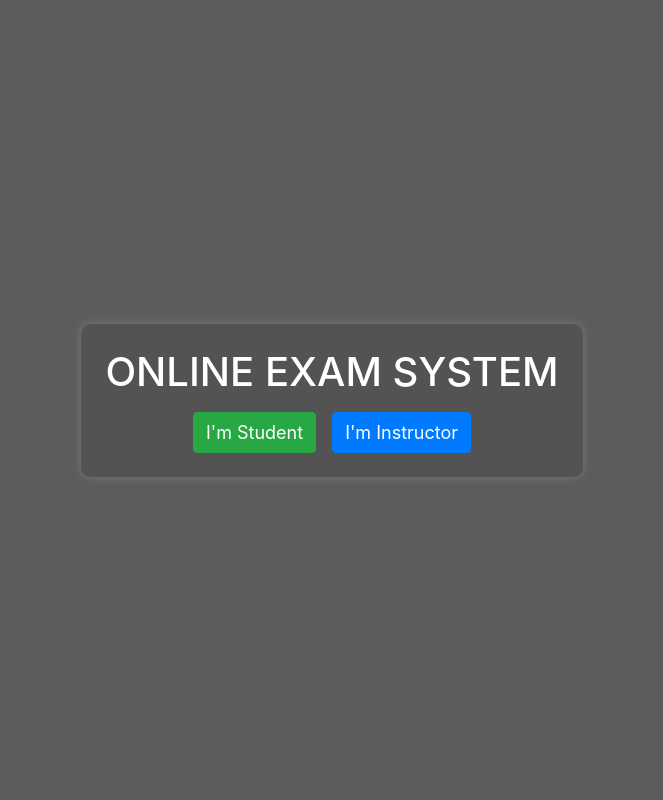
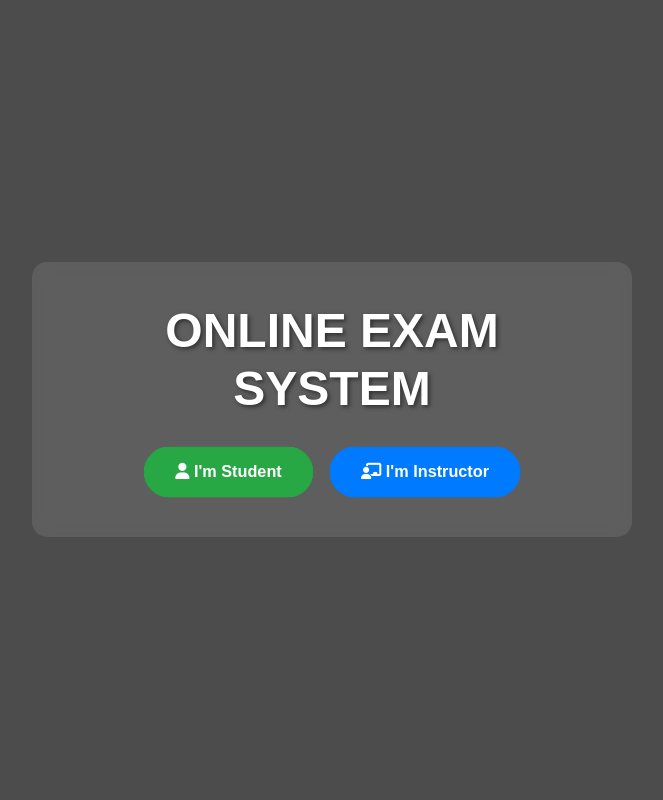
Before and after one commit to omar-rehann/Online-Examntion-System, a PHP site: page / in a window 1280 px wide. Shown: the whole page, without its empty margins (308-971 px from the left). Run offline with PHP 8.4, Linux system fonts and the light colour scheme; some libraries are stand-ins or nearby versions.

Commit message:
Last version

```diff
--- a/index.php
+++ b/index.php
@@ -9,43 +9,59 @@
     <title>ONLINE EXAM SYSTEM</title>
     <link rel="icon" href="favicon.ico">
     <link href="https://stackpath.bootstrapcdn.com/bootstrap/4.4.1/css/bootstrap.min.css" rel="stylesheet" integrity="sha384-Vkoo8x4CGsO3+Hhxv8T/Q5PaXtkKtu6ug5TOeNV6gBiFeWPGFN9MuhOf23Q9Ifjh" crossorigin="anonymous">
-    <link rel="stylesheet" href="style/css/shape.css">
-</head>
+    <!-- Font Awesome Icons -->
+    <link rel="stylesheet" href="https://cdnjs.cloudflare.com/ajax/libs/font-awesome/6.4.0/css/all.min.css">
+    <!-- Animate.css -->
+    <link rel="stylesheet" href="https://cdnjs.cloudflare.com/ajax/libs/animate.css/4.1.1/animate.min.css">
+    <link rel="stylesheet" href="style.css">
 
 <body>
+    <!-- Preloader -->
     <div class="preloader"></div>
 
-    <!-- start header -->
+    <!-- Header Section -->
     <header id="home" class="block">
-
-    <div class="header-overlay d-flex align-items-center">
         <div class="header-overlay d-flex align-items-center">
             <div class="container d-flex justify-content-center">
-        <div class="header-box text-center p-4">
+                <div class="header-box text-center">
                     <h1 class="text-white">ONLINE EXAM SYSTEM</h1>
-            <div class="d-flex justify-content-center mt-3">
-                <a class="btn btn-success text-white title-link mx-2" href="student">I'm Student</a>
-                <a class="btn btn-primary text-white title-link mx-2" href="instructor">I'm Instructor</a>
+                    <div class="d-flex flex-wrap justify-content-center mt-3">
+                        <a class="btn btn-success text-white title-link" href="student">
+                            <i class="fas fa-user"></i> I'm Student
+                        </a>
+                        <a class="btn btn-primary text-white title-link" href="instructor">
+                            <i class="fas fa-chalkboard-teacher"></i> I'm Instructor
+                        </a>
                     </div>
                 </div>
             </div>
         </div>
+    </header>
 
-
-</div>
-
-
-    </header>
+    <!-- Same original scripts -->
     <script src="https://code.jquery.com/jquery-2.2.4.min.js" integrity="sha256-BbhdlvQf/xTY9gja0Dq3HiwQF8LaCRTXxZKRutelT44=" crossorigin="anonymous"></script>
     <script src="https://unpkg.com/@popperjs/core@2"></script>
     <script src="https://stackpath.bootstrapcdn.com/bootstrap/4.4.1/js/bootstrap.min.js" integrity="sha384-wfSDF2E50Y2D1uUdj0O3uMBJnjuUD4Ih7YwaYd1iqfktj0Uod8GCExl3Og8ifwB6" crossorigin="anonymous"></script>
-	<script src="https://cdnjs.cloudflare.com/ajax/libs/jquery-backstretch/2.1.18/jquery.backstretch.min.js" integrity="sha256-OZZMwc3o7txR3vFfunl0M9yk3SayGp444eZdL9QDi1Y=" crossorigin="anonymous"></script>	  <script type="text/javascript">
-	  jQuery(document).ready(function(){
-		$.backstretch("BackGround/photo.jpg");
+    <script src="https://cdnjs.cloudflare.com/ajax/libs/jquery-backstretch/2.1.18/jquery.backstretch.min.js" integrity="sha256-OZZMwc3o7txR3vFfunl0M9yk3SayGp444eZdL9QDi1Y=" crossorigin="anonymous"></script>
+    <script>
+        jQuery(document).ready(function() {
+    // Preloader
+    setTimeout(function() {
+        $('.preloader').fadeOut('slow');
+
+        // Activate card animations after preloader finishes
+        setTimeout(function() {
+            $('.header-box').addClass('animate');
+
+            // Add pulse animation to buttons after they appear
+            setTimeout(function() {
+                $('.title-link').addClass('pulse');
+            }, 1500);
+        }, 300);
+    }, 1500);
+    // Background with backstretch
+    $.backstretch("BackGround/photo.jpg", { speed: 500 });
 });
     </script>
-	 <script src="style/js/home.js"></script>
-
 </body>
-
 </html>
--- a/instructor/app/model/admin.class.php
+++ b/instructor/app/model/admin.class.php
@@ -2,7 +2,7 @@
 
 class admin extends dbh {
 
-    // الحصول على جميع المدرسين (غير الـ Admin)
+    // الحصول على جميع الدكاتره  (غير الـ Admin)
     public function getAllInstructors() {
         $db = $this->connect();
         $query = "SELECT * FROM instructor WHERE !isAdmin";
@@ -65,7 +65,7 @@ class admin extends dbh {
         return true;
     }
 
-    // تعليق حساب مدرس
+    // تعليق حساب دكتور
     public function suspendInstructor($instructorID) {
         $db = $this->connect();
         $query = "UPDATE instructor SET suspended = 1 WHERE id = ?";
--- a/instructor/app/view/admin_students.php
+++ b/instructor/app/view/admin_students.php
@@ -70,7 +70,7 @@ if(isset($_GET['succImp']) and $_GET['succImp'] == 1){ ?>
               <?php }else{ ?>
                 <td><span class="badge badge-success">Active</span></td>
                 <td>
-                  <button type="button" class="btn btn-outline-secondary btn-block"
+                  <button type="button" class="btn btn-outline-dark btn-block"
 									onclick="customConfirm('app/controller/admin.inc.php?suspendStudent=<?php echo $student->id ?>','Are you sure you want to suspend this Student?','The Student has been suspended.')">
                     <i class="fa fa-ban"></i> Suspend</button>
                 </td>
--- a/instructor/app/view/groups.php
+++ b/instructor/app/view/groups.php
@@ -192,7 +192,7 @@ $allGroups = $group->getAll($_SESSION['mydata']->id);
                           <a type="button" class="btn btn-outline-success" href="?groups&invitations&id=<?php echo $group->id ?>"><i class="fa fa-envelope"></i> Invitations</a>
                         </td>
                         <td class="text-center">
-                          <a type="button" class="btn btn-outline-secondary" href="?groups&viewMembers&id=<?php echo $group->id ?>"><i class="fa fa-eye"></i> Members</a>
+                          <a type="button" class="btn btn-outline-dark" href="?groups&viewMembers&id=<?php echo $group->id ?>"><i class="fa fa-eye"></i> Members</a>
                         </td>
                         <td class="text-center">
                           <button type="button" class="btn btn-outline-danger" <?php echo ($group->members == 0)? '':'disabled' ?> onclick="javascript: if (confirm('Are you sure you want to delete this Group?'))
--- a/student/app/model/test.class.php
+++ b/student/app/model/test.class.php
@@ -511,6 +511,7 @@ class Test extends dbh { // الكلاس يرث من كلاس قاعدة الب
         $statement->bindParam(":studID", $_SESSION['student']->id);
         $statement->execute();
     }
+
     // دالة   تحديث إجابة الطالب في قاعدة البيانات
 
     public function insertOrUpdateAnswer($exam_id, $question_id, $student_id, $is_correct) {
--- a/student/style/js/student.js
+++ b/student/style/js/student.js
@@ -82,6 +82,7 @@ $("#updatePassword").submit(function(e) {
         }
     });
 });
+
 // التعامل مع إرسال نموذج طلب إعادة تعيين كلمة المرور
 $("#requestResetForm").submit(function(e) {
     e.preventDefault();
--- /dev/null
+++ b/style.css
@@ -0,0 +1,142 @@
+    /* Custom Styles with Animations */
+
+    body {
+        overflow-x: hidden;
+        font-family: 'Arial', sans-serif;
+    }
+
+    .preloader {
+        position: fixed;
+        top: 0;
+        left: 0;
+        width: 100%;
+        height: 100%;
+        background: white;
+        z-index: 9999;
+        display: flex;
+        justify-content: center;
+        align-items: center;
+        background-image: url('./style/images/loading.gif');
+        background-repeat: no-repeat;
+        background-color: #FFF;
+        background-position: center;
+    }
+
+    @keyframes spin {
+        to {
+            transform: rotate(360deg);
+        }
+    }
+
+    .header-overlay {
+        background: rgba(0, 0, 0, 0.7);
+        min-height: 100vh;
+        position: relative;
+    }
+
+    .header-box {
+        background: rgba(255, 255, 255, 0.1);
+        backdrop-filter: blur(10px);
+        border-radius: 15px;
+        padding: 40px 30px;
+        max-width: 600px;
+        transform: scale(0.95);
+        transition: all 0.5s ease;
+        opacity: 0;
+    }
+
+    .header-box.animate {
+        opacity: 1;
+        transform: scale(1);
+        animation: cardEntrance 0.8s ease-out forwards;
+    }
+
+    @keyframes cardEntrance {
+        0% {
+            transform: scale(0.8) translateY(20px);
+            opacity: 0;
+        }
+        100% {
+            transform: scale(1) translateY(0);
+            opacity: 1;
+        }
+    }
+
+    .header-box h1 {
+        font-weight: 700;
+        font-size: 3rem;
+        text-shadow: 2px 2px 4px rgba(0, 0, 0, 0.5);
+        margin-bottom: 30px;
+        color: white;
+        opacity: 0;
+        transform: translateY(20px);
+        transition: all 0.5s ease;
+    }
+
+    .header-box.animate h1 {
+        opacity: 1;
+        transform: translateY(0);
+        transition-delay: 0.3s;
+    }
+
+    .title-link {
+        padding: 12px 30px;
+        border-radius: 50px;
+        font-weight: 600;
+        transition: all 0.4s ease;
+        position: relative;
+        overflow: hidden;
+        margin: 0 10px;
+        opacity: 0;
+        transform: translateY(20px);
+        transition: all 0.5s ease;
+    }
+
+    .header-box.animate .title-link {
+        opacity: 1;
+        transform: translateY(0);
+    }
+
+    .header-box.animate .title-link:nth-child(1) {
+        transition-delay: 0.5s;
+    }
+
+    .header-box.animate .title-link:nth-child(2) {
+        transition-delay: 0.7s;
+    }
+
+    .title-link:hover {
+        transform: translateY(-3px) scale(1.03);
+        box-shadow: 0 8px 15px rgba(0, 0, 0, 0.2);
+    }
+    /* Pulse animation for buttons */
+
+    @keyframes pulse {
+        0% {
+            transform: scale(1);
+        }
+        50% {
+            transform: scale(1.05);
+        }
+        100% {
+            transform: scale(1);
+        }
+    }
+
+    .title-link.pulse {
+        animation: pulse 2s infinite;
+    }
+    /* Responsive adjustments */
+
+    @media (max-width: 768px) {
+        .header-box h1 {
+            font-size: 2rem;
+        }
+        .title-link {
+            padding: 10px 20px;
+            margin-bottom: 15px;
+            width: 80%;
+            margin-left: auto;
+            margin-right: auto;
+        }
+    }
--- a/style/css/shape.css
+++ /dev/null
@@ -1,55 +0,0 @@
-.container {
-    padding: 10px;
-    border-radius: 10px;
-}
-
-.header-overlay {
-    background: rgba(0, 0, 0, 0.4);
-    height: 100vh;
-    width: 100%;
-}
-
-.header-box {
-    background: rgba(0, 0, 0, 0.1);
-    border-radius: 10px;
-    padding: 30px;
-    max-width: 100%;
-    box-shadow: 0 0 10px rgba(255, 255, 255, 0.2);
-}
-
-.container .btn {
-    transition: 0.3s;
-    font-size: 18px;
-}
-
-.container .btn:hover {
-    transform: scale(1.05);
-}
-
-@import url('https://fonts.googleapis.com/css?family=B612|Cairo|Roboto&display=swap');
-.preloader {
-    position: absolute;
-    top: 0;
-    left: 0;
-    width: 100%;
-    height: 100%;
-    z-index: 9999;
-    background-image: url('../images/loading.gif');
-    background-repeat: no-repeat;
-    background-color: #FFF;
-    background-position: center;
-}
-
-.user-pic {
-    width: 150px;
-    height: 150px;
-    overflow: hidden;
-    border-radius: 100%;
-    margin: 20px auto 20px;
-    border-left: 3px solid #ddd;
-    border-right: 3px solid #ddd;
-    border-top: 3px solid #007bff;
-    border-bottom: 3px solid #007bff;
-    transform: rotate(-30deg);
-    transition: 0.5s;
-}
--- a/style/js/home.js
+++ /dev/null
@@ -1,3 +0,0 @@
-$(window).load(function() {
-   $('.preloader').fadeOut('slow');
-});
```
Also changed, not shown: instructor/app/controller/instructor.inc.php (+19 -1 lines), instructor/app/model/instructor.class.php (+21 -2 lines), instructor/app/view/profile.php (+10 -6 lines), student/app/controller/student.inc.php (+28 -1 lines), student/app/model/student.class.php (+21 -0 lines), student/app/view/profile.php (+13 -7 lines), student/style/css/shape.css (deleted, +0 -55 lines). Lines whose indentation alone changed are shown as unchanged.
